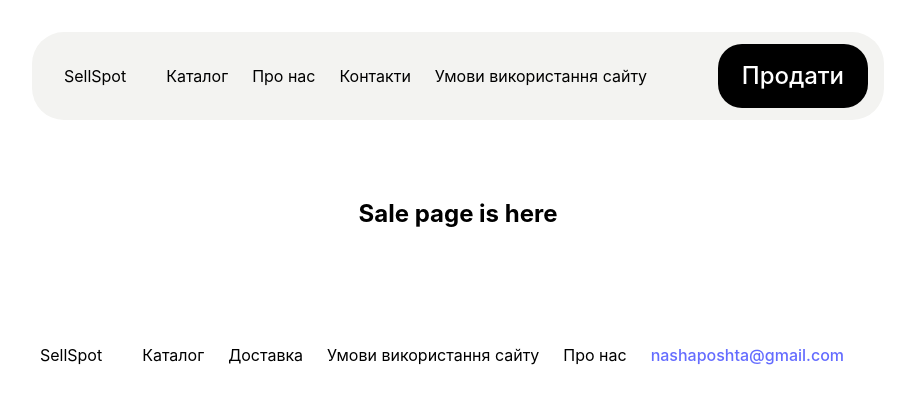
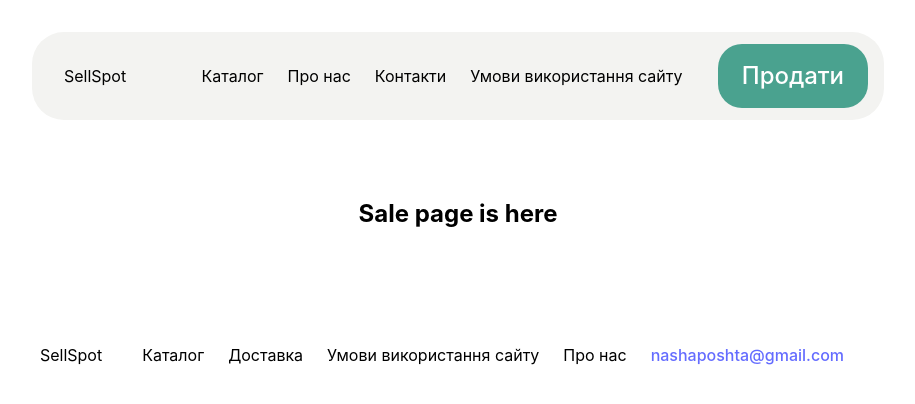
Before and after one commit to beligrous/sellspot-app, a React (Vite) app: page /product in a window 1280 px wide. Shown: the top 404 px of the page, without its empty margins (182-1097 px from the left). Built offline with nearby package versions, Linux system fonts and the light colour scheme; no server answers.

Commit message:
add menu styles

```diff
--- a/src/components/CategoryCataloque/categoryCatalogue-styled.js
+++ b/src/components/CategoryCataloque/categoryCatalogue-styled.js
@@ -2,9 +2,25 @@ import { styled } from "styled-components";
 
 export const Container = styled.div`
   position: absolute;
+  box-sizing: border-box;
   top: 120px;
   width: 100%;
-  height: 480px;
-  background-color: aquamarine;
+  max-height: 480px;
+  overflow: scroll;
+  background-color: white;
   padding: 32px;
+  border-radius: 32px;
+  box-shadow: 0px 0px 0px 0px rgba(113, 157, 147, 0.1),
+    7px 7px 22px 0px rgba(120, 148, 142, 0.1),
+    27px 28px 39px 0px rgba(140, 168, 162, 0.09),
+    60px 64px 53px 0px rgba(158, 180, 175, 0.05);
 `;
+
+export const CatalogueItem = styled.li`
+  list-style: none;
+  border: 1px solid #4aa28f;
+  margin-bottom: 16px;
+  &:last-child() {
+    margin-bottom: 0;
+  }
+`;
--- a/src/components/CategoryCataloque/categoryCatalogue.jsx
+++ b/src/components/CategoryCataloque/categoryCatalogue.jsx
@@ -1,4 +1,4 @@
-import { Container } from "./categoryCatalogue-styled";
+import { Container, CatalogueItem } from "./categoryCatalogue-styled";
 import { useCatalogue } from "../../service/store";
 
 const CategoryCatalogue = () => {
@@ -6,11 +6,10 @@ const CategoryCatalogue = () => {
 
   return (
     <Container>
-      <h2>Catalogue</h2>
       <div>
         <ul>
           {categoryList.map((item) => (
-            <li key={item.id}>{item.category_name}</li>
+            <CatalogueItem key={item.id}>{item.category_name}</CatalogueItem>
           ))}
         </ul>
         <ul></ul>
--- a/src/components/Filter/Filter.jsx
+++ b/src/components/Filter/FilterSearch.jsx
@@ -1,7 +1,7 @@
 import { useState } from "react";
-import { Form, Input, Button } from "./filter-styled";
+import { Form, Input, Button } from "./filterSearch-styled";
 
-const Filter = () => {
+const FilterSearch = () => {
   const [query, setQuery] = useState("");
 
   return (
@@ -18,4 +18,4 @@ const Filter = () => {
   );
 };
 
-export default Filter;
+export default FilterSearch;
--- a/src/components/Filter/filter-styled.js
+++ b/src/components/Filter/filterSearch-styled.js
@@ -11,7 +11,8 @@ export const Form = styled.div`
   padding: 0 16px 0 32px;
   margin-bottom: 56px;
   border-radius: 32px;
-  border: none;
+  border: 1px solid;
+  border-color: #4aa28f;
 `;
 
 export const Input = styled.input`
@@ -27,6 +28,7 @@ export const Input = styled.input`
 
 export const Button = styled.button`
   color: white;
+  background-color: #4aa28f;
   border-radius: 24px;
   font-size: 24px;
   padding: 14px 24px;
--- a/src/components/Header/Header.jsx
+++ b/src/components/Header/Header.jsx
@@ -1,5 +1,11 @@
 import { useState } from "react";
-import { Container, Logo, HeadList, SaleButton } from "./header-styled";
+import {
+  Container,
+  Logo,
+  HeadList,
+  SaleButton,
+  MenuItem,
+} from "./header-styled";
 import CategoryCatalogue from "../CategoryCataloque/categoryCatalogue";
 
 const Header = () => {
@@ -15,7 +21,7 @@ const Header = () => {
         <Logo>SellSpot</Logo>
         <HeadList>
           <li>
-            <p onClick={handleCatalogue}>Каталог</p>
+            <MenuItem onClick={handleCatalogue}>Каталог</MenuItem>
           </li>
           <li>Про нас</li>
           <li>Контакти</li>
--- a/src/components/Header/header-styled.js
+++ b/src/components/Header/header-styled.js
@@ -8,6 +8,7 @@ export const Container = styled.header`
   width: 100%;
   display: flex;
   align-items: center;
+  justify-content: space-between;
   border-radius: 32px;
   background-color: #f3f3f1;
   margin-bottom: 56px;
@@ -27,11 +28,14 @@ export const HeadList = styled.ul`
 
 export const SaleButton = styled(NavLink)`
   color: white;
-  background-color: black;
+  background-color: #4aa28f;
   border-radius: 24px;
   font-size: 24px;
   padding: 14px 24px;
   margin: 16px 0;
-  margin-left: auto;
   margin-right: 16px;
 `;
+
+export const MenuItem = styled.p`
+  cursor: pointer;
+`;
--- a/src/pages/mainPage/MainPage.jsx
+++ b/src/pages/mainPage/MainPage.jsx
@@ -1,6 +1,6 @@
 import { useEffect, useCallback } from "react";
 import { Hero, List } from "./mainPage.styled";
-import Filter from "../../components/Filter/Filter";
+import FilterSearch from "../../components/Filter/FilterSearch";
 import CategoryCard from "../../components/CategoryCard/CategoryCard";
 import { getCategories } from "../../service/api";
 import { useCatalogue } from "../../service/store";
@@ -31,7 +31,7 @@ const MainPage = () => {
         Пориньте в різноманітний каталог продуктів від найкращих продавців і
         перевірених брендів
       </Hero>
-      <Filter />
+      <FilterSearch />
       <List>{list}</List>
     </>
   );
```
